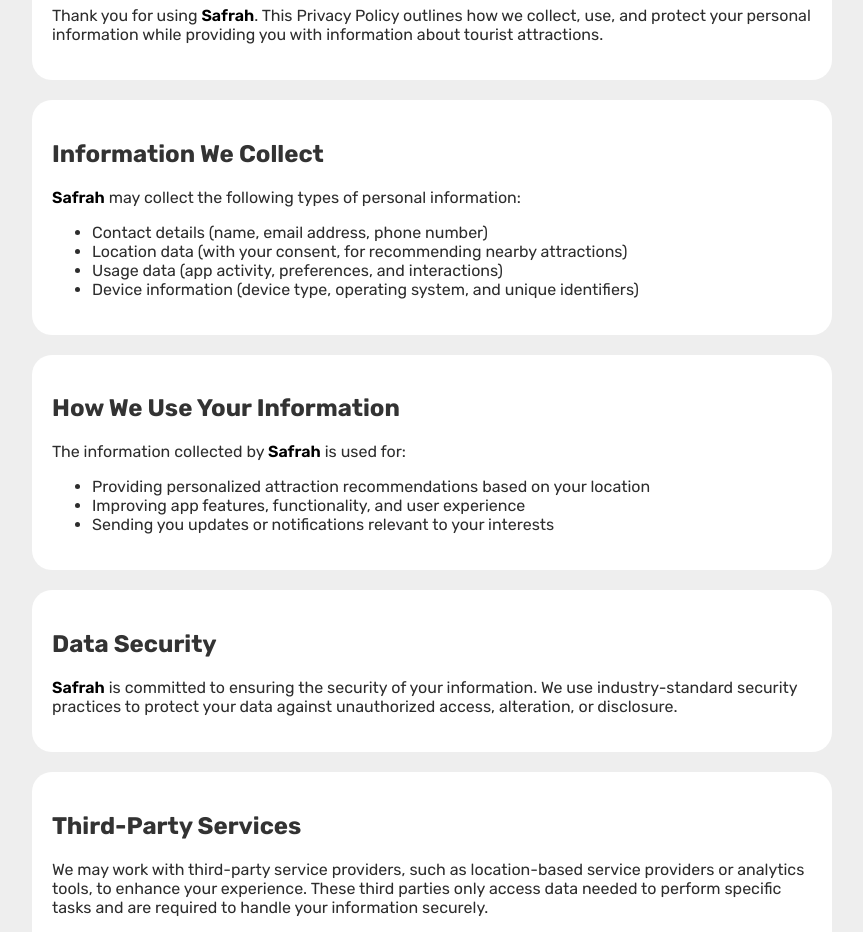
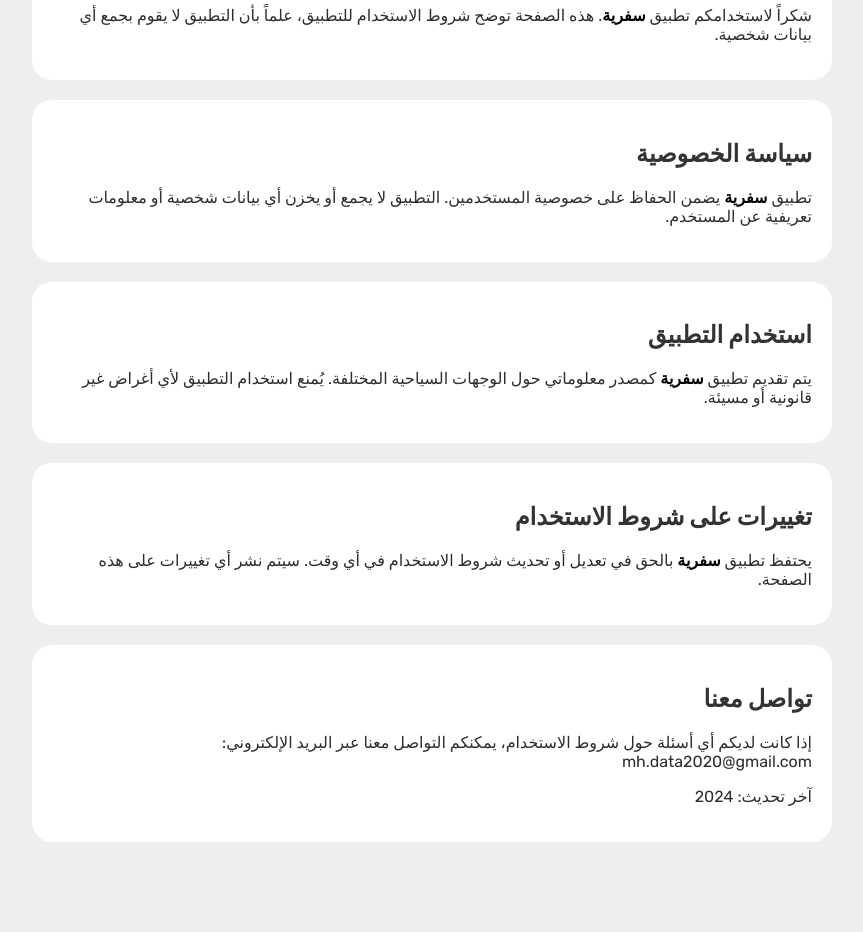
Before and after one commit to MoazReactTsx/safrah.privaci, a plain HTML site: page index.html in a window 1280 px wide. Shown: the part 212-1144 px from the top of the page, without its empty margins (208-1071 px from the left). After the commit the page ends 1102 px from the top, so only its background shows below. Drawn offline with Linux system fonts and the light colour scheme.

Commit message:
Update index.html

```diff
--- a/index.html
+++ b/index.html
@@ -1,7 +1,9 @@
 <!DOCTYPE html>
-<html>
+<html lang="ar">
 <head>
-    <title>Privacy Policy</title>
+    <meta charset="UTF-8">
+    <meta name="viewport" content="width=device-width, initial-scale=1.0">
+    <title>شروط الاستخدام - سفرية</title>
     <link rel="preconnect" href="https://fonts.googleapis.com">
     <link rel="preconnect" href="https://fonts.gstatic.com" crossorigin>
     <link href="https://fonts.googleapis.com/css2?family=Rubik:ital,wght@0,300;0,400;0,500;0,600;0,700;0,800;0,900;1,300;1,400;1,500;1,600;1,700;1,800&display=swap" rel="stylesheet">
@@ -10,6 +12,7 @@
             font-family: 'Rubik', sans-serif;
             background: #eee;
             color: #2d2d2d;
+            direction: rtl;
         }
         main {
             max-width: 800px;
@@ -39,67 +42,44 @@
 <body>
     <main>
         <header>
-            <h2><span class="name">Safrah</span></h2>
+            <h2><span class="name">سفرية</span></h2>
         </header>
 
         <div class="part">
-            <h1>Privacy Policy</h1>
+            <h1>شروط الاستخدام</h1>
             <p>
-                Thank you for using <span class="name">Safrah</span>. This Privacy Policy outlines how we collect, use, and protect your personal information while providing you with information about tourist attractions.
+                شكراً لاستخدامكم تطبيق <span class="name">سفرية</span>. هذه الصفحة توضح شروط الاستخدام للتطبيق، علماً بأن التطبيق لا يقوم بجمع أي بيانات شخصية.
             </p>
         </div>
 
         <div class="part">
-            <h2>Information We Collect</h2>
+            <h2>سياسة الخصوصية</h2>
             <p>
-                <span class="name">Safrah</span> may collect the following types of personal information:
-            </p>
-            <ul>
-                <li>Contact details (name, email address, phone number)</li>
-                <li>Location data (with your consent, for recommending nearby attractions)</li>
-                <li>Usage data (app activity, preferences, and interactions)</li>
-                <li>Device information (device type, operating system, and unique identifiers)</li>
-            </ul>
-        </div>
-
-        <div class="part">
-            <h2>How We Use Your Information</h2>
-            <p>The information collected by <span class="name">Safrah</span> is used for:</p>
-            <ul>
-                <li>Providing personalized attraction recommendations based on your location</li>
-                <li>Improving app features, functionality, and user experience</li>
-                <li>Sending you updates or notifications relevant to your interests</li>
-            </ul>
-        </div>
-
-        <div class="part">
-            <h2>Data Security</h2>
-            <p>
-                <span class="name">Safrah</span> is committed to ensuring the security of your information. We use industry-standard security practices to protect your data against unauthorized access, alteration, or disclosure.
+                تطبيق <span class="name">سفرية</span> يضمن الحفاظ على خصوصية المستخدمين. التطبيق لا يجمع أو يخزن أي بيانات شخصية أو معلومات تعريفية عن المستخدم.
             </p>
         </div>
 
         <div class="part">
-            <h2>Third-Party Services</h2>
+            <h2>استخدام التطبيق</h2>
             <p>
-                We may work with third-party service providers, such as location-based service providers or analytics tools, to enhance your experience. These third parties only access data needed to perform specific tasks and are required to handle your information securely.
+                يتم تقديم تطبيق <span class="name">سفرية</span> كمصدر معلوماتي حول الوجهات السياحية المختلفة. يُمنع استخدام التطبيق لأي أغراض غير قانونية أو مسيئة.
             </p>
         </div>
 
         <div class="part">
-            <h2>Changes to This Policy</h2>
+            <h2>تغييرات على شروط الاستخدام</h2>
             <p>
-                <span class="name">Safrah</span> reserves the right to update this Privacy Policy at any time. Any changes will be posted on this page with the "last updated" date.
+                يحتفظ تطبيق <span class="name">سفرية</span> بالحق في تعديل أو تحديث شروط الاستخدام في أي وقت. سيتم نشر أي تغييرات على هذه الصفحة.
             </p>
         </div>
 
         <div class="part">
-            <h2>Contact Us</h2>
+            <h2>تواصل معنا</h2>
             <p>
-                If you have any questions about this Privacy Policy, feel free to reach out to us at mh.data2020@gmail.com
+                إذا كانت لديكم أي أسئلة حول شروط الاستخدام، يمكنكم التواصل معنا عبر البريد الإلكتروني: mh.data2020@gmail.com
             </p>
             <p>
-                Last updated: 2024
+                آخر تحديث: 2024
             </p>
         </div>
     </main>
```
